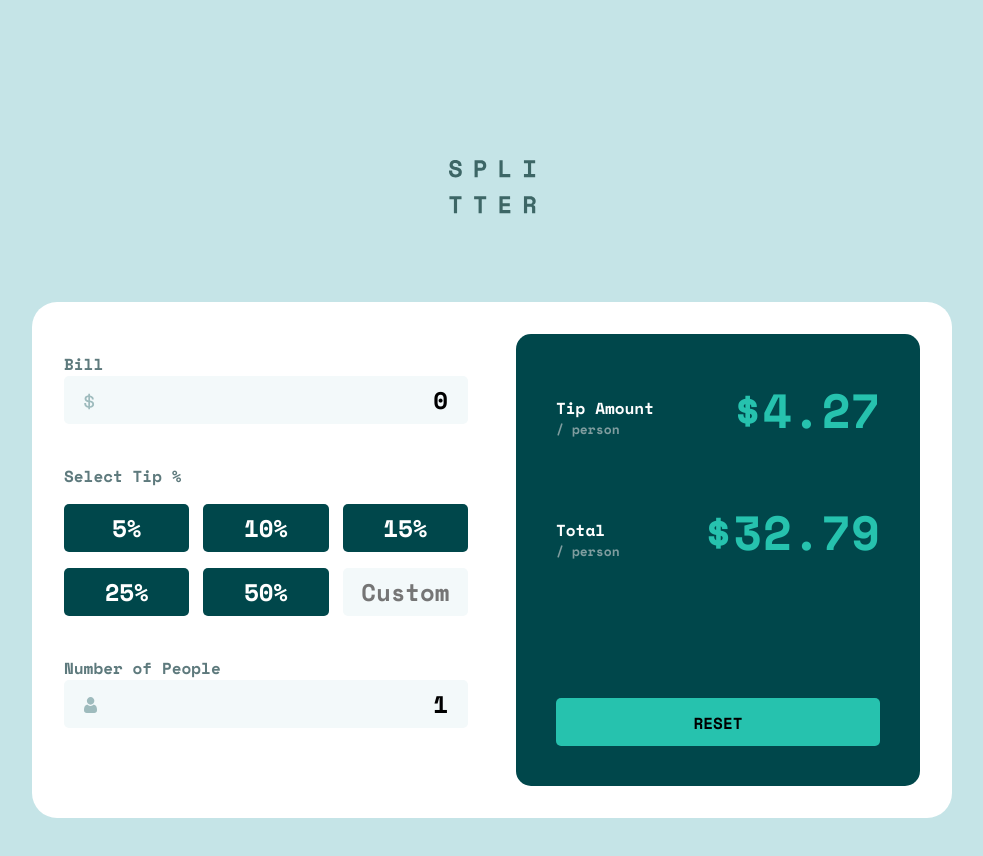
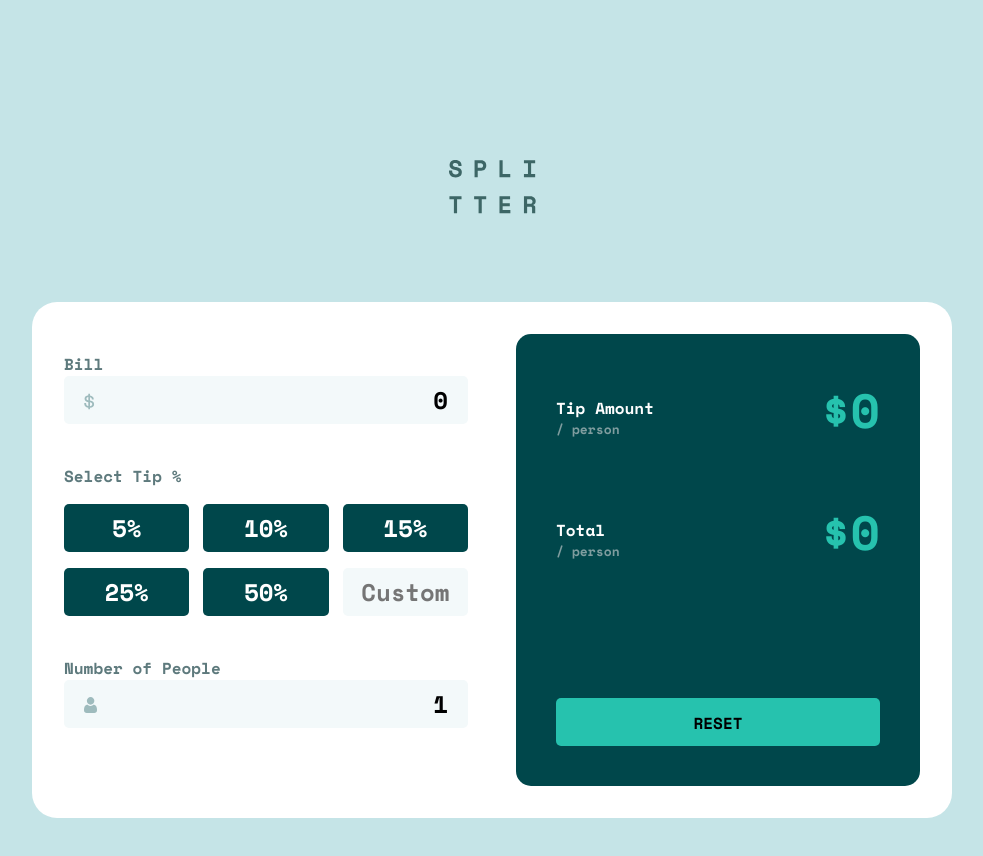
Before and after one commit to florianstancioiu/tip-calculator-app-2, a React (Vite) app: page / in a window 1280 px wide. Shown: the top 856 px of the page, without its empty margins (148-1131 px from the left). Built offline with nearby package versions, Linux system fonts and the light colour scheme.

Commit message:
feat: wip - add calculator store

```diff
--- a/src/components/Bill.tsx
+++ b/src/components/Bill.tsx
@@ -1,10 +1,23 @@
+import { useDispatch } from 'react-redux';
+import { calculatorActions } from '../store/calculator';
+
 import Input from './UI/Input';
 import DollarIcon from '../images/icon-dollar.svg';
 
 const Bill = () => {
+  const dispatch = useDispatch();
+  const billChangeHandler = (event) => {
+    dispatch(calculatorActions.setBill({ bill: event.target.value }));
+  };
+
   return (
     <>
-      <Input title='Bill' defaultValue={0} icon={DollarIcon} />
+      <Input
+        title='Bill'
+        defaultValue={0}
+        onChange={billChangeHandler}
+        icon={DollarIcon}
+      />
     </>
   );
 };
--- a/src/components/NumberOfPeople.tsx
+++ b/src/components/NumberOfPeople.tsx
@@ -1,10 +1,28 @@
+import { useDispatch } from 'react-redux';
+import { calculatorActions } from '../store/calculator';
+
 import Input from './UI/Input';
 import PersonIcon from '../images/icon-person.svg';
 
 const NumberOfPeople = () => {
+  const dispatch = useDispatch();
+
+  const setNumberOfPeopleHandler = (event) => {
+    dispatch(
+      calculatorActions.setNumberOfPeople({
+        numberOfPeople: event.target.value,
+      })
+    );
+  };
+
   return (
     <>
-      <Input title='Number of People' defaultValue={1} icon={PersonIcon} />
+      <Input
+        title='Number of People'
+        onChange={setNumberOfPeopleHandler}
+        defaultValue={1}
+        icon={PersonIcon}
+      />
     </>
   );
 };
--- a/src/components/SelectTip.tsx
+++ b/src/components/SelectTip.tsx
@@ -1,18 +1,49 @@
+import { useState } from 'react';
+import { useDispatch } from 'react-redux';
+import { calculatorActions } from '../store/calculator';
+
 import classes from './SelectTip.module.css';
 
+const availablePercentages = [5, 10, 15, 25, 50];
+
 const SelectTip = () => {
+  const [activeTip, setActiveTip] = useState<number>();
+  const dispatch = useDispatch();
+  const setPercentage = (percentage: number, index: number) => {
+    setActiveTip(index);
+    dispatch(calculatorActions.setTipPercentage({ tipPercentage: percentage }));
+  };
+  const setPercentageFromInput = (event) => {
+    dispatch(
+      calculatorActions.setTipPercentage({ tipPercentage: event.target.value })
+    );
+  };
+
   return (
     <div className={classes.wrapper}>
       <p className={classes.title}>Select Tip %</p>
       <div className={classes['tip-percentages-wrapper']}>
-        <div className={classes['tip-percentage']}>5%</div>
-        <div className={classes['tip-percentage']}>10%</div>
-        <div className={classes['tip-percentage']}>15%</div>
-        <div className={classes['tip-percentage']}>25%</div>
-        <div className={classes['tip-percentage']}>50%</div>
+        {availablePercentages.map((percentage, index) => {
+          const percentageClass =
+            index === activeTip
+              ? `${classes['tip-percentage']} ${classes.active}`
+              : classes['tip-percentage'];
+
+          return (
+            <div
+              onClick={() => setPercentage(percentage, index)}
+              key={index}
+              className={percentageClass}
+            >
+              {percentage}%
+            </div>
+          );
+        })}
         <input
           type='text'
           className={classes['tip-percentage-input']}
+          onClick={() => setActiveTip(-1)}
+          onChange={setPercentageFromInput}
           placeholder='Custom'
         />
       </div>
--- a/src/components/TipTotal.tsx
+++ b/src/components/TipTotal.tsx
@@ -1,14 +1,25 @@
+import { useDispatch, useSelector } from 'react-redux';
+import { calculatorActions } from '../store/calculator';
+
 import classes from './TipTotal.module.css';
 
 import TipValue from './UI/TipValue';
 import Button from './UI/Button';
 
 const TipTotal = () => {
+  const dispatch = useDispatch();
+  const tipAmount = useSelector((state) => state.calculator.tipAmount);
+  const total = useSelector((state) => state.calculator.total);
+
+  const resetCalculatorHandler = () => {
+    dispatch(calculatorActions.resetState());
+  };
+
   return (
     <div className={classes.wrapper}>
-      <TipValue title='Tip Amount' value={4.27} />
-      <TipValue title='Total' value={32.79} />
-      <Button title='Reset' />
+      <TipValue title='Tip Amount' value={tipAmount} />
+      <TipValue title='Total' value={total} />
+      <Button onClick={resetCalculatorHandler} title='Reset' />
     </div>
   );
 };
--- a/src/components/UI/Button.tsx
+++ b/src/components/UI/Button.tsx
@@ -2,10 +2,15 @@ import classes from './Button.module.css';
 
 export interface ButtonProps {
   title: string;
+  onClick?: () => void;
 }
 
-const Button = ({ title }: ButtonProps) => {
-  return <button className={classes.btn}>{title}</button>;
+const Button = ({ title, onClick }: ButtonProps) => {
+  return (
+    <button onClick={onClick} className={classes.btn}>
+      {title}
+    </button>
+  );
 };
 
 export default Button;
--- a/src/components/UI/Input.tsx
+++ b/src/components/UI/Input.tsx
@@ -4,15 +4,17 @@ export interface InputProps {
   title: string;
   defaultValue: number;
   icon: string;
+  onChange?: () => void;
 }
 
-const Input = ({ title, defaultValue, icon }: InputProps) => {
+const Input = ({ title, defaultValue, icon, onChange }: InputProps) => {
   return (
     <div className={classes.wrapper}>
       <label className={classes.title}>{title}</label>
       <div className={classes['input-icon-wrapper']}>
         <input
           className={classes.input}
+          onChange={onChange}
           type='text'
           defaultValue={defaultValue}
         />
--- a/src/main.tsx
+++ b/src/main.tsx
@@ -1,11 +1,15 @@
+import { Provider } from 'react-redux';
 import React from 'react';
 import ReactDOM from 'react-dom/client';
 import App from './App.tsx';
 import './reset.css';
 import './globals.css';
+import store from './store';
 
 ReactDOM.createRoot(document.getElementById('root')!).render(
   <React.StrictMode>
-    <App />
+    <Provider store={store}>
+      <App />
+    </Provider>
   </React.StrictMode>
 );
--- /dev/null
+++ b/src/store/calculator.ts
@@ -0,0 +1,57 @@
+import { createSlice } from '@reduxjs/toolkit';
+
+const initialState = {
+  tipAmount: 0,
+  total: 0,
+  bill: 0,
+  tipPercentage: 0,
+  numberOfPeople: 0,
+};
+
+const calculatorSlice = createSlice({
+  name: 'calculator',
+  initialState,
+  reducers: {
+    setBill(state, action) {
+      const newBill = parseInt(action.payload.bill);
+
+      if (newBill > 0) {
+        state.bill = newBill;
+      }
+    },
+    setNumberOfPeople(state, action) {
+      const newNumberOfPeople = parseInt(action.payload.numberOfPeople);
+
+      if (newNumberOfPeople > 0) {
+        state.numberOfPeople = newNumberOfPeople;
+      }
+    },
+    setTipPercentage(state, action) {
+      const newTipPercentage = parseInt(action.payload.tipPercentage);
+
+      if (newTipPercentage >= 0) {
+        state.tipPercentage = newTipPercentage;
+      }
+    },
+    resetState(state) {
+      state.tipAmount = initialState.tipAmount;
+      state.total = initialState.total;
+      state.bill = initialState.bill;
+      state.tipPercentage = initialState.tipPercentage;
+      state.numberOfPeople = initialState.numberOfPeople;
+    },
+    calculateTipAmountAndTotal(state) {
+      if (
+        state.bill > 0 &&
+        state.numberOfPeople > 0 &&
+        state.tipPercentage >= 0
+      ) {
+        // TODO: implement logic
+      }
+    },
+  },
+});
+
+export const calculatorActions = calculatorSlice.actions;
+
+export default calculatorSlice;
--- /dev/null
+++ b/src/store/index.ts
@@ -0,0 +1,11 @@
+import { configureStore } from '@reduxjs/toolkit';
+
+import calculatorSlice from './calculator';
+
+const store = configureStore({
+  reducer: {
+    calculator: calculatorSlice.reducer,
+  },
+});
+
+export default store;
```
